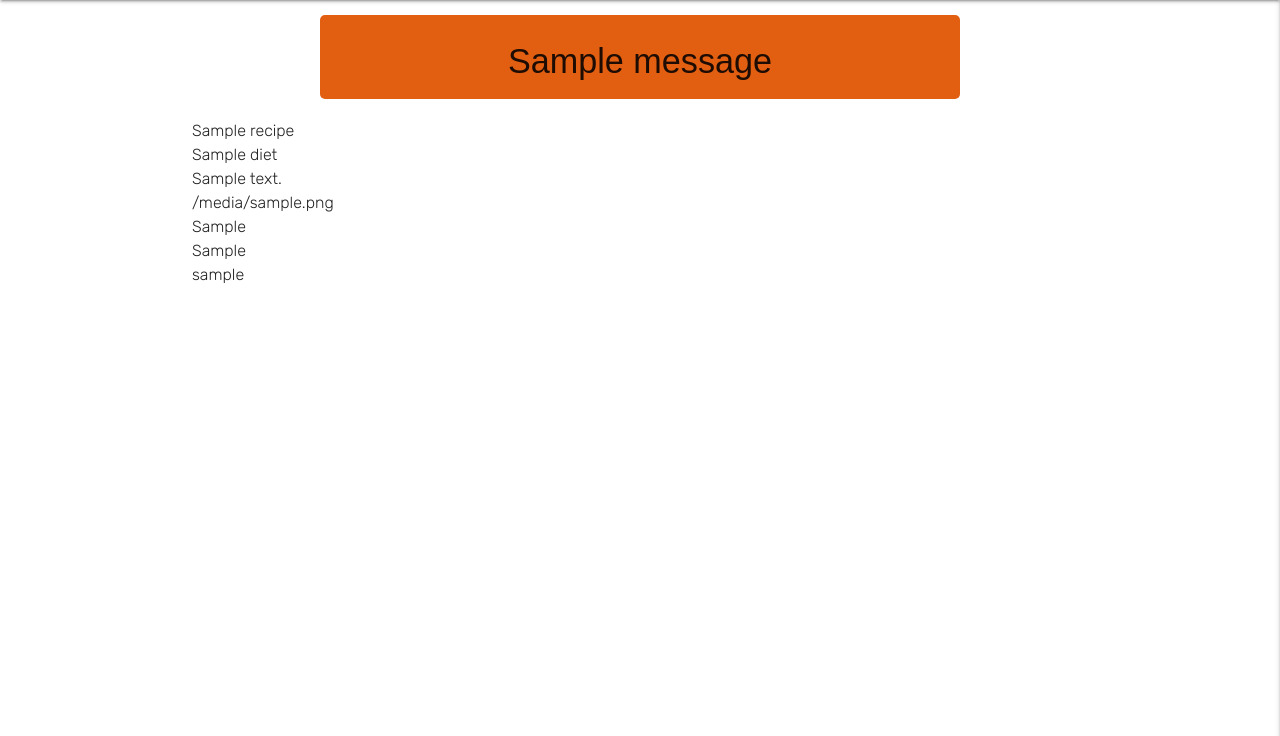
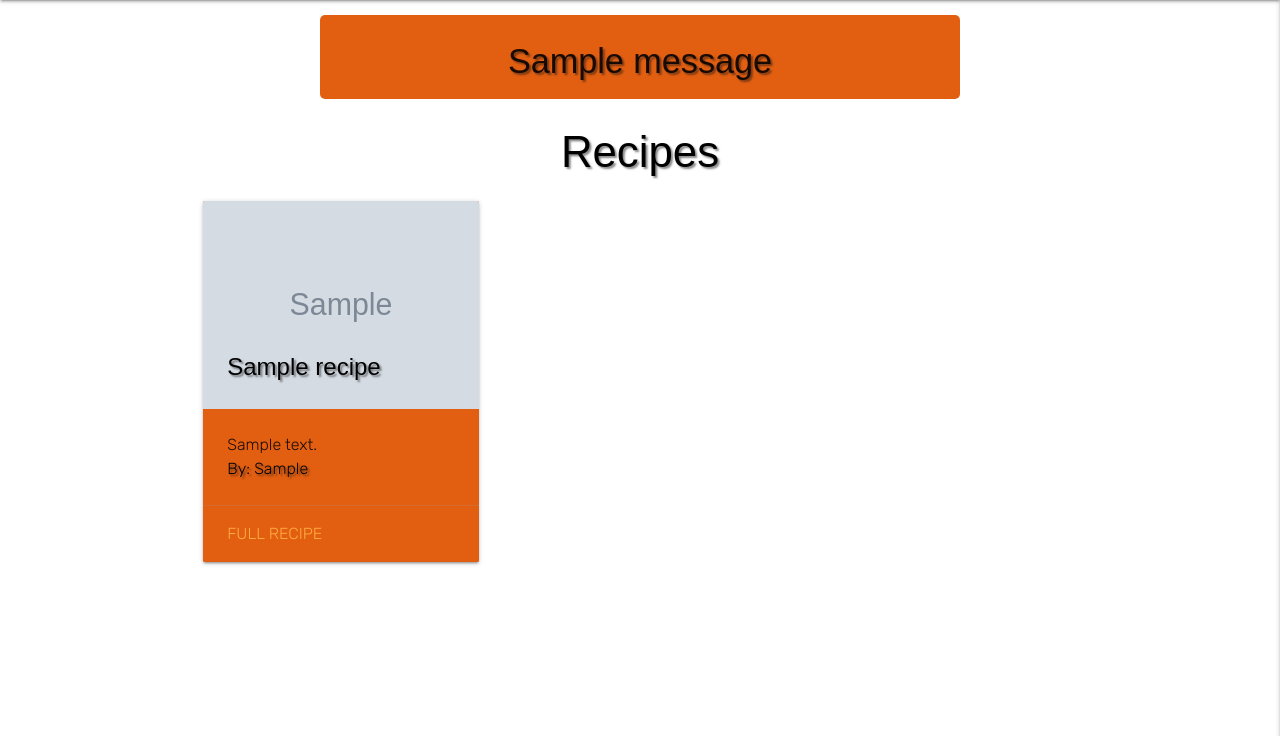
Before and after one commit to brimurphy/share-a-plate, a Flask app: page /recipes in a window 1280 px wide. Shown: the part 64-800 px from the top of the page. Run offline with Flask 2, Linux system fonts and the light colour scheme; grey boxes marked "Sample" are stand-in pictures; one stand-in notice (Sample message) is shown; a database or web service that is not in the repository returns one stand-in record (values such as "Sample title"); some libraries are stand-ins or nearby versions; some web fonts are replaced.

Commit message:
Add recipe card setup

```diff
--- a/app.py
+++ b/app.py
@@ -26,7 +26,7 @@ def home():
 
 @app.route("/recipes")
 def recipes():
-    recipes = mongo.db.recipes.find_one()
+    recipes = list(mongo.db.recipes.find())
     return render_template("recipes.html", recipes=recipes)
 
 
--- a/templates/base.html
+++ b/templates/base.html
@@ -71,7 +71,7 @@
         {% if messages %}
           {% for message in messages %}
             <div class="row flashes orange-bg">
-              <h4 class="center-align header-text">{{ message }}</h4>
+              <h4 class="center-align header-text text-shadow">{{ message }}</h4>
             </div>
           {% endfor %}
         {% endif %}
@@ -80,6 +80,7 @@
 
     <main class="container">
       {% block content %}
+
       {% endblock %}
     </main>
 
--- a/templates/recipes.html
+++ b/templates/recipes.html
@@ -1,15 +1,28 @@
-{% extends "base.html" %}
-{% block content %}
+{% extends "base.html" %} {% block content %}
 
+  <h3 class="center-align header-text text-shadow black-text">Recipes</h3>
+
+    <div class="row">
     {% for recipe in recipes %}
-        {{ recipe.recipe_name }}<br />
-        {{ recipe.diet }}<br />
-        {{ recipe.recipe_description }}<br />
-        {{ recipe.recipe_img }}<br />
-        {{ recipe.recipe_ingredients }}<br />
-        {{ recipe.recipe_method }}<br />
-        {{ recipe.username }}<br />
-        {{ recipe.is_favourite }}<br />
-    {% endfor %}
+      <div class="col s12 m6 l4">
+        <div class="card orange-bg">
+          <div class="card-image">
+            <img src="{{ recipe.recipe_img }}">
+            <span class="card-title text-shadow header-text black-text">{{ recipe.recipe_name }}</span>
+
+          </div>
+          <div class="card-content">
+            <p>{{ recipe.recipe_description }}</p>
+            <span class="text-shadow black-text">By: {{ recipe.username.capitalize() }}</span>
+          </div>
+          <div class="card-action">
+            <a href="#">Full Recipe</a>
+          </div>
+        </div>
+      </div>
+      {% endfor %}
+    </div>
+
+
 
 {% endblock %}
```
